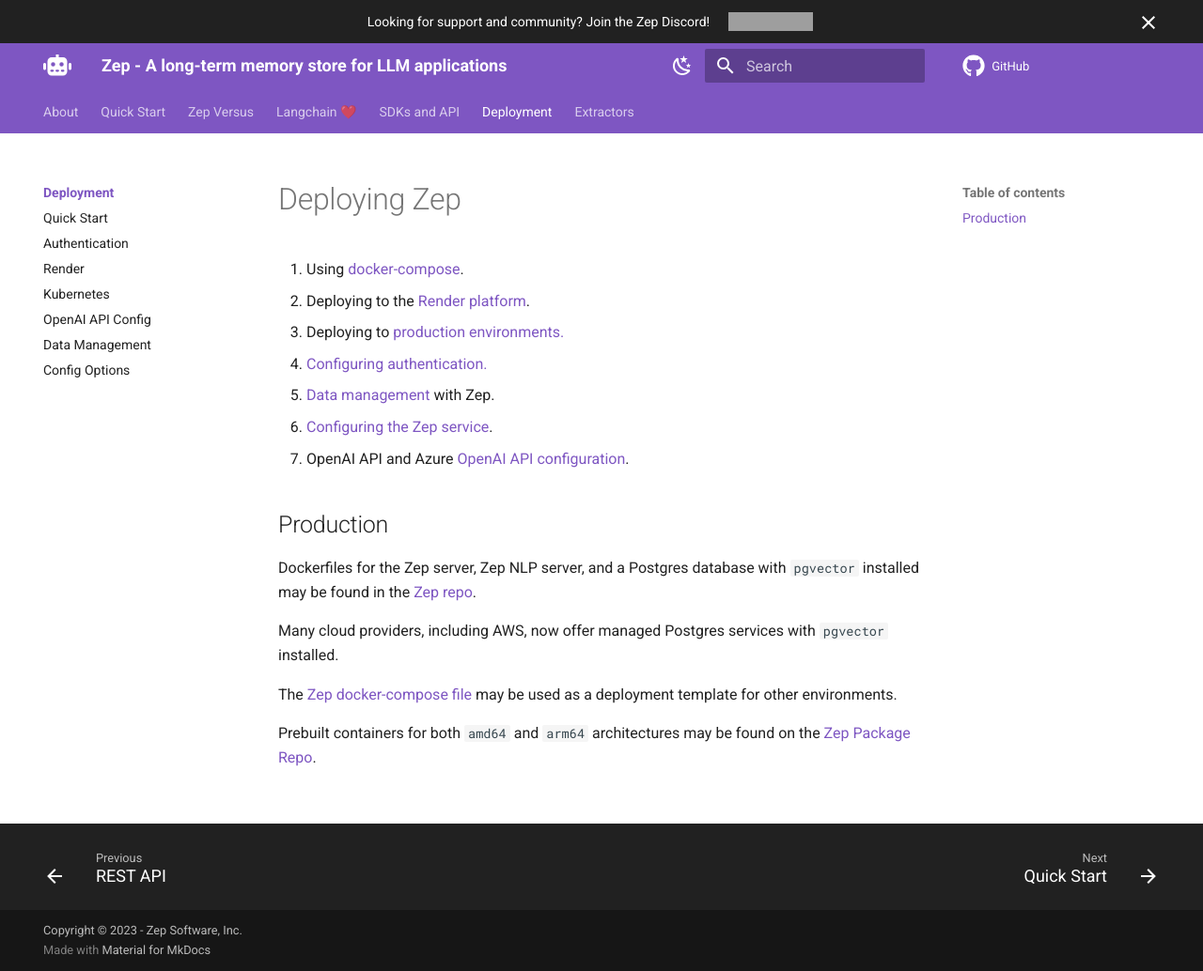
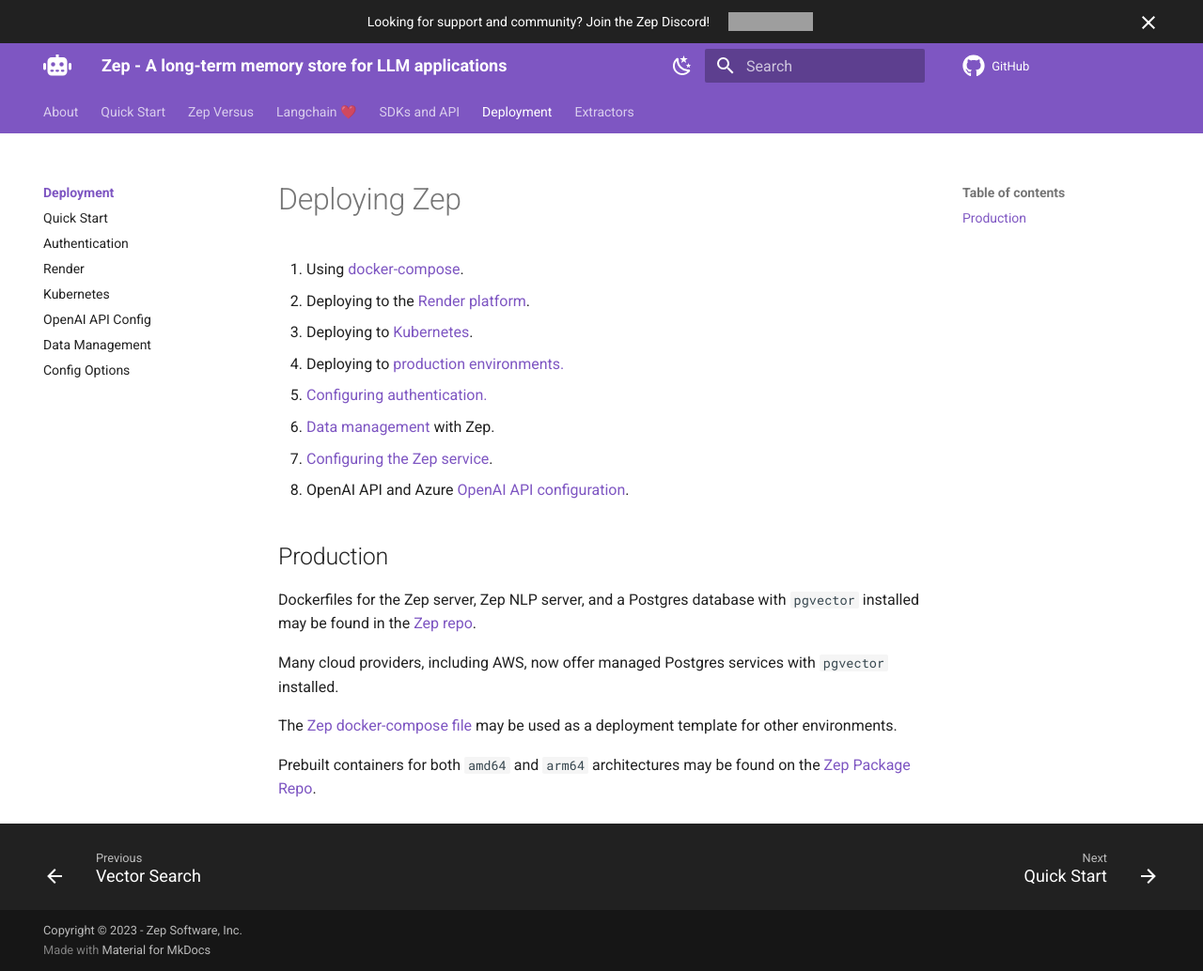
Before and after one commit to getzep/docs.getzep.com, an MkDocs documentation site: the page built from docs/deployment/index.md, in a window 1280 px wide and 1034 px high. Shown: the whole window at 94% size. Built offline with MkDocs 1.6.1 and Material for MkDocs 9.7.7, drawn with Linux system fonts in a browser that asks for light colours; comment, search, counter and statistics services are not loaded; grey boxes are pictures that could not be loaded.

```diff
--- a/docs/deployment/index.md
+++ b/docs/deployment/index.md
@@ -2,6 +2,7 @@
 
 1. Using [docker-compose](/deployment/quickstart).
 2. Deploying to the [Render platform](/deployment/render).
+3. Deploying to [Kubernetes](/deployment/kubernetes).
 3. Deploying to [production environments.](#production)
 4. [Configuring authentication.](/deployment/auth)
 5. [Data management](/deployment/data) with Zep.
--- a/mkdocs.yml
+++ b/mkdocs.yml
@@ -11,7 +11,7 @@ extra:
 nav:
   - About:
       - index.md
-      - The Zep Company: https://getzep.com
+      - Zep Website: https://getzep.com
   - Quick Start:
       - deployment/quickstart.md
   - Zep Versus:
@@ -26,7 +26,7 @@ nav:
       - sdk/index.md
       - Langchain ❤️: sdk/langchain.md
       - Vector Search: memory_search.md
-      - REST API: sdk/api.md
+      - REST API: https://getzep.github.io/zep/
   - Deployment:
       - deployment/index.md
       - Quick Start: deployment/quickstart.md
```
